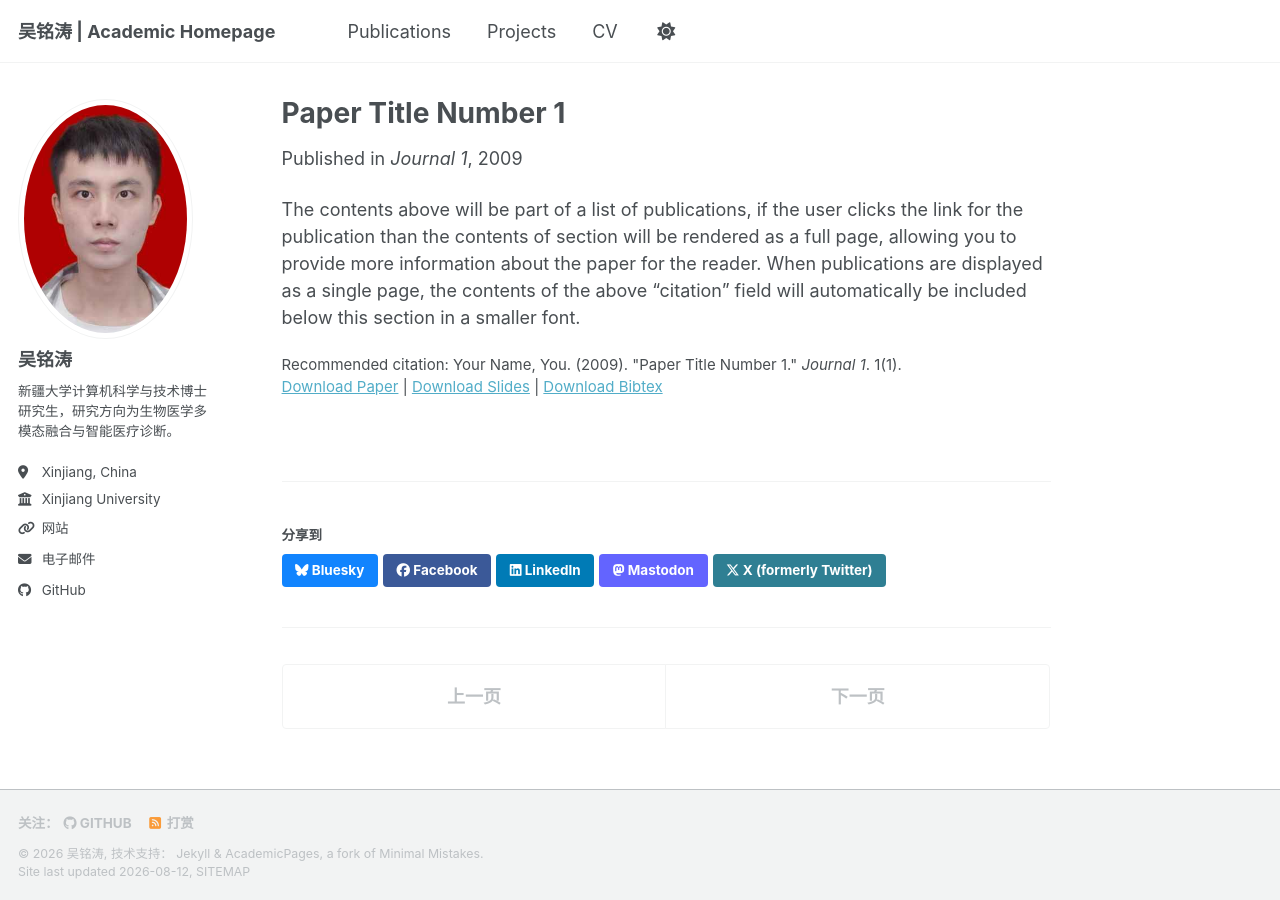
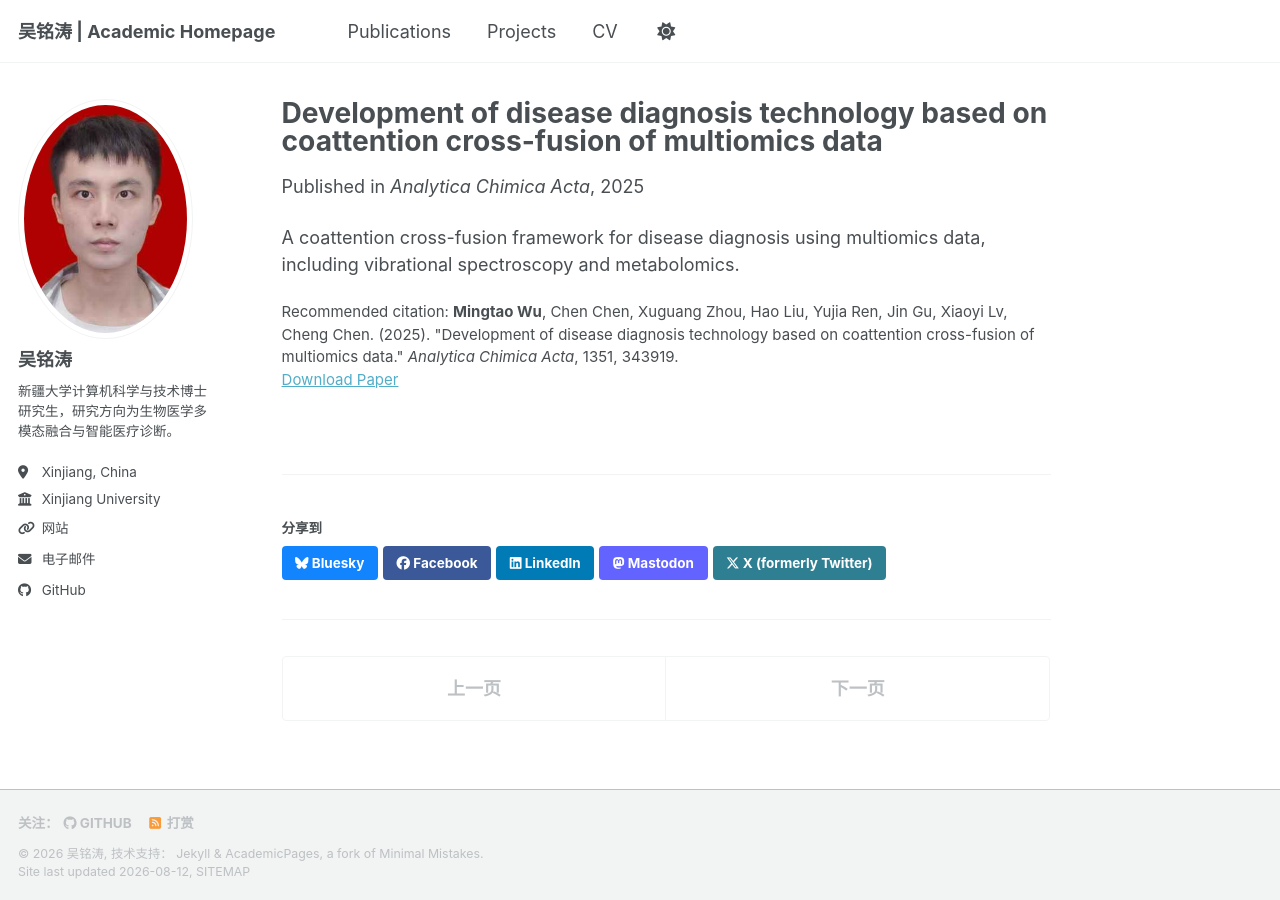
Before and after one commit to handsoner/handsoner.github.io, a Jekyll site: the page built from _publications/2009-10-01-paper-title-number-1.md, in a window 1280 px wide. Built offline with Jekyll 4.4.1, drawn with Linux system fonts in a browser that asks for light colours; a style sheet for code colours, icons or effects is not loaded.

Commit message:
Update 2009-10-01-paper-title-number-1.md

```diff
--- a/_publications/2009-10-01-paper-title-number-1.md
+++ b/_publications/2009-10-01-paper-title-number-1.md
@@ -1,14 +1,12 @@
 ---
-title: "Paper Title Number 1"
+title: "Development of disease diagnosis technology based on coattention cross-fusion of multiomics data"
 collection: publications
 category: manuscripts
-permalink: /publication/2009-10-01-paper-title-number-1
-excerpt: 'This paper is about the number 1. The number 2 is left for future work.'
-date: 2009-10-01
-venue: 'Journal 1'
-slidesurl: 'https://academicpages.github.io/files/slides1.pdf'
-paperurl: 'https://academicpages.github.io/files/paper1.pdf'
-bibtexurl: 'https://academicpages.github.io/files/bibtex1.bib'
-citation: 'Your Name, You. (2009). &quot;Paper Title Number 1.&quot; <i>Journal 1</i>. 1(1).'
+permalink: /publication/2025-multiomics-coattention
+date: 2025-03-07
+venue: "Analytica Chimica Acta"
+paperurl: "https://doi.org/10.1016/j.aca.2025.343919"
+citation: '<strong>Mingtao Wu</strong>, Chen Chen, Xuguang Zhou, Hao Liu, Yujia Ren, Jin Gu, Xiaoyi Lv, Cheng Chen. (2025). "Development of disease diagnosis technology based on coattention cross-fusion of multiomics data." <i>Analytica Chimica Acta</i>, 1351, 343919.'
 ---
-The contents above will be part of a list of publications, if the user clicks the link for the publication than the contents of section will be rendered as a full page, allowing you to provide more information about the paper for the reader. When publications are displayed as a single page, the contents of the above "citation" field will automatically be included below this section in a smaller font.
+
+A coattention cross-fusion framework for disease diagnosis using multiomics data, including vibrational spectroscopy and metabolomics.
```
